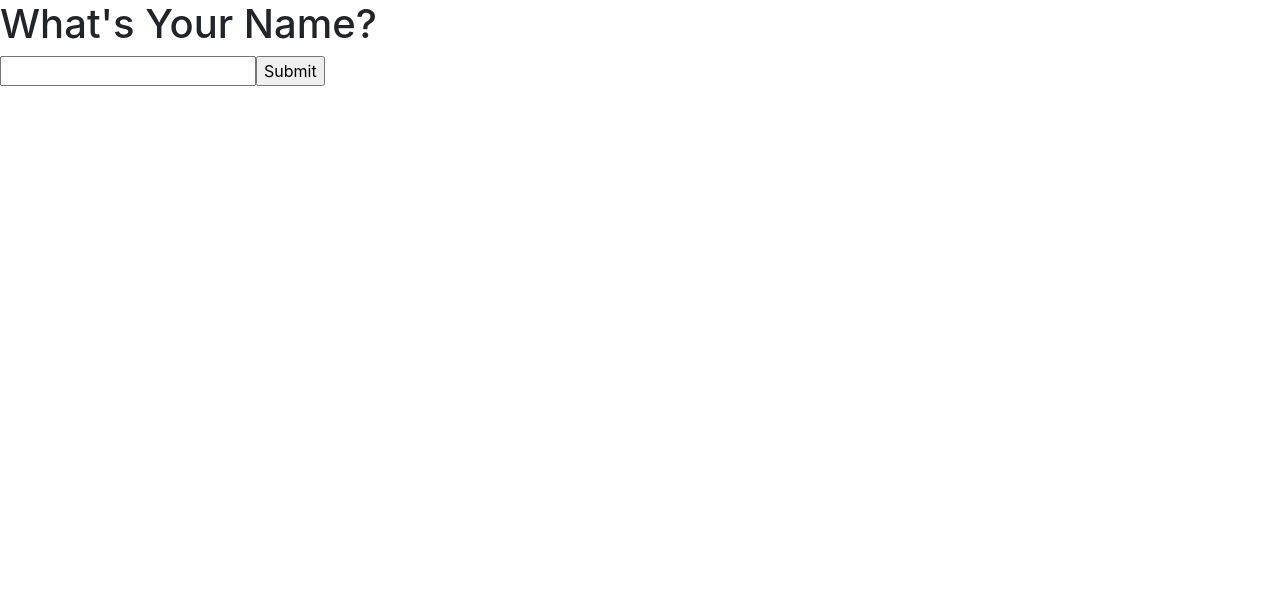
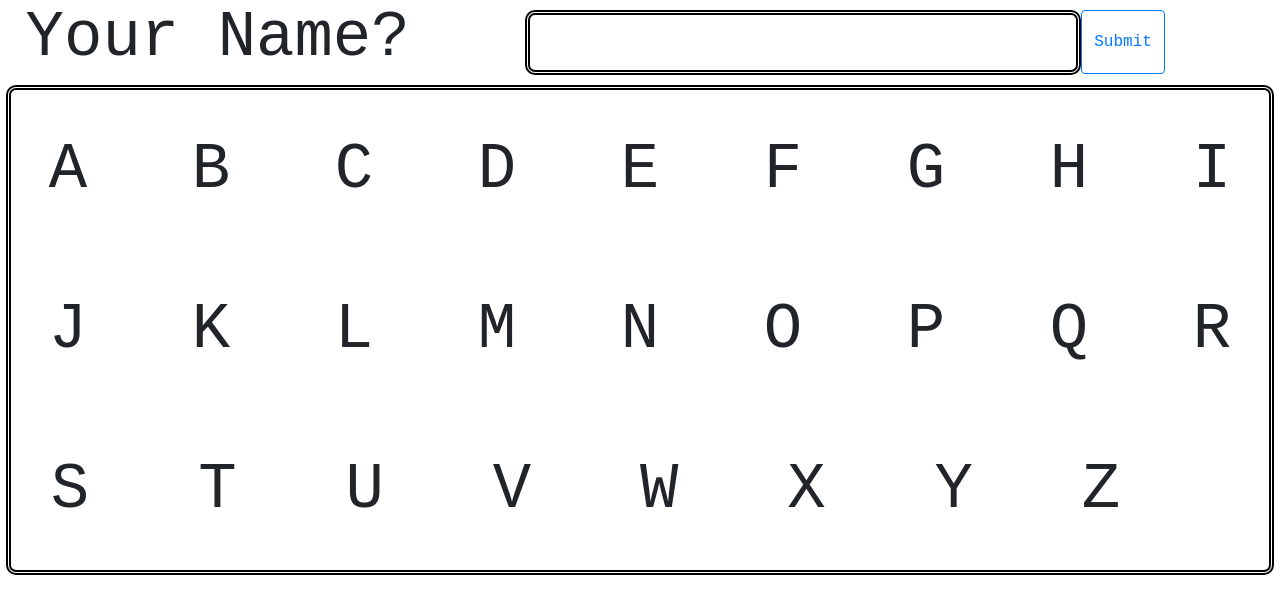
Before and after one commit to Kah919/NameRater, a React (Create React App) app in the folder name-rater/client/: page /input in a window 1280 px wide. Shown: the top 614 px of the page. Built offline with nearby package versions, Linux system fonts and the light colour scheme.

Commit message:
update name form UI

```diff
--- a/name-rater/client/src/components/NameForm.js
+++ b/name-rater/client/src/components/NameForm.js
@@ -1,14 +1,52 @@
 import React, { Component } from 'react';
+import { Button } from 'reactstrap';
 
 class NameForm extends Component {
     render() {
         return(
-            <div>
-                <h1>What's Your Name?</h1>
-                <form onSubmit={this.props.handleSubmit}>
-                    <input type='text' name='name' value={ this.props.value } onChange={ this.props.handleChange }/>
-                    <input type='submit'/>
-                </form>
+            <div className="name_container">
+                <div className="name_top">
+                    <h1 className="name_title">Your Name?</h1>
+                    <form className="name_form" onSubmit={this.props.handleSubmit}>
+                        <input className="name_input" type='text' name='name' value={ this.props.value } onChange={ this.props.handleChange }/>
+                        <Button outline color="primary" className="name_submit">Submit</Button>
+                    </form>
+                </div>
+                <div className="alphabets">
+                    <div className="row row1">
+                        <p>A</p>
+                        <p>B</p>
+                        <p>C</p>
+                        <p>D</p>
+                        <p>E</p>
+                        <p>F</p>
+                        <p>G</p>
+                        <p>H</p>
+                        <p>I</p>
+                    </div>
+                    <div className="row row2">
+                        <p>J</p>
+                        <p>K</p>
+                        <p>L</p>
+                        <p>M</p>
+                        <p>N</p>
+                        <p>O</p>
+                        <p>P</p>
+                        <p>Q</p>
+                        <p>R</p>
+                    </div>
+                    <div className="row row3">
+                        <p>S</p>
+                        <p>T</p>
+                        <p>U</p>
+                        <p>V</p>
+                        <p>W</p>
+                        <p>X</p>
+                        <p>Y</p>
+                        <p>Z</p>
+                        <p> </p>
+                    </div>
+                </div>
             </div>
         )
     }
--- a/name-rater/client/src/index.css
+++ b/name-rater/client/src/index.css
@@ -1,3 +1,8 @@
+* {
+  font-family: 'pokemon-font', monospace;
+}
+
+/* Start of Intro */
 .arrow {
   animation: MoveUpDown 3s linear infinite;
   position: absolute;
@@ -30,7 +35,6 @@
   border-radius: 10px;
   font-size: 3em;
   padding: 0;
-  font-family: 'pokemon-font', monospace;
   grid-area: text;
 }
 
@@ -44,13 +48,75 @@
 }
 
 .gender_form {
-    border: 5px solid black;
-    border-style: double;
-    border-radius: 10px;
-    padding: 0;
-    font-family: 'pokemon-font', monospace;
-    grid-area: form;
+  border: 5px solid black;
+  border-style: double;
+  border-radius: 10px;
+  padding: 0;
+  grid-area: form;
 }
+
+/* End of Intro */
+
+
+/* Start of Name Form */
+.name_container {
+  width: 100vw;
+}
+
+.alphabets {
+  width: 99%;
+  border: 5px solid black;
+  border-style: double;
+  border-radius: 10px;
+  margin: 0 auto;
+}
+
+.row {
+  display: flex;
+}
+
+.row p {
+  font-size: 4em;
+  padding: 0.5em;
+  margin: 0 auto;
+}
+
+.name_title {
+  font-size: 4em;
+  margin-left: 2%;
+}
+
+.name_input {
+  width: 100%;
+  height: 1.8em;
+  float: right;
+  border: 5px solid black;
+  border-style: double;
+  border-radius: 10px;
+}
+
+.name_input[type="text"] {
+  font-size: 36px;
+}
+
+.name_submit {
+  height: 4em;
+  margin: 0 auto;
+}
+
+.name_top {
+  display: flex;
+  width: 100%;
+}
+
+.name_form {
+  display: flex;
+  width: 50%;
+  margin: 0 auto;
+  align-items: center;
+}
+
+/* End of Name Form */
 
 /* Container Grid */
 .title_container {
```
Also changed, not shown: 1 other file (tests, documents, lock files or other folders).
